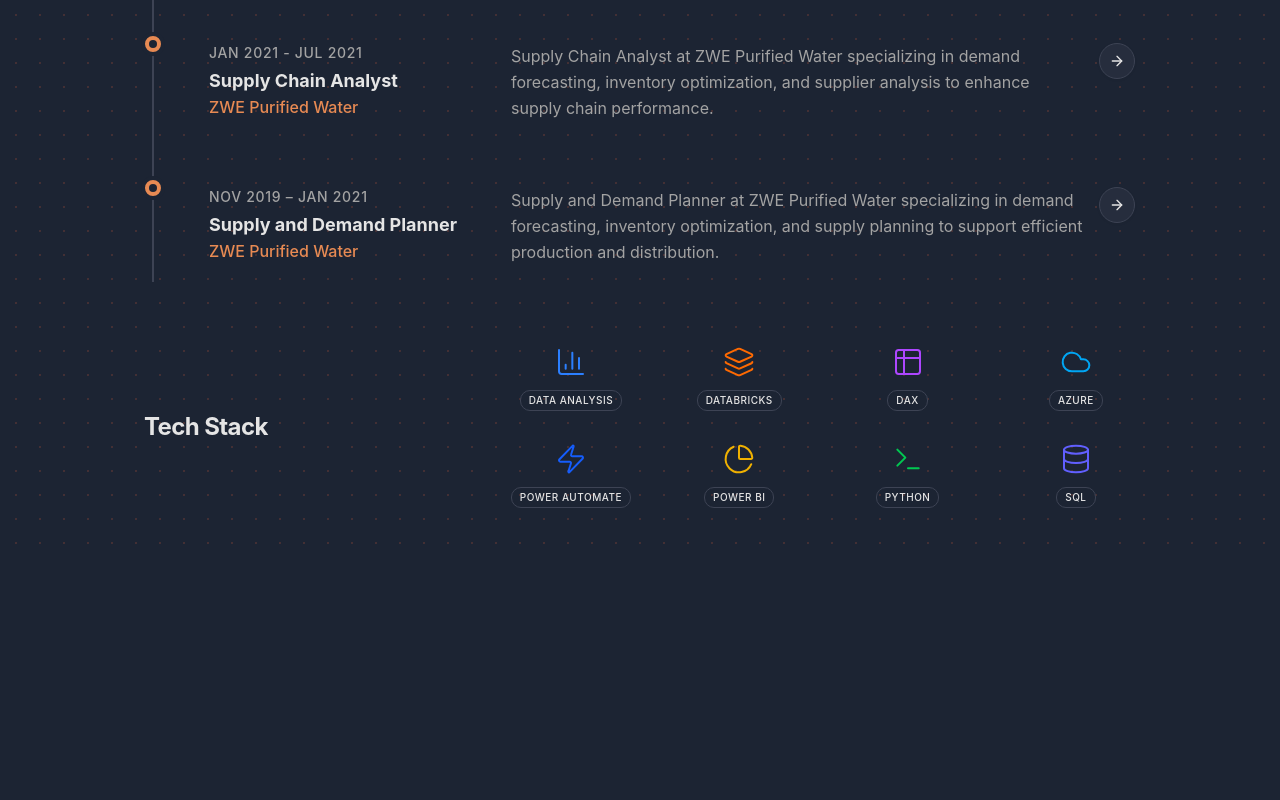
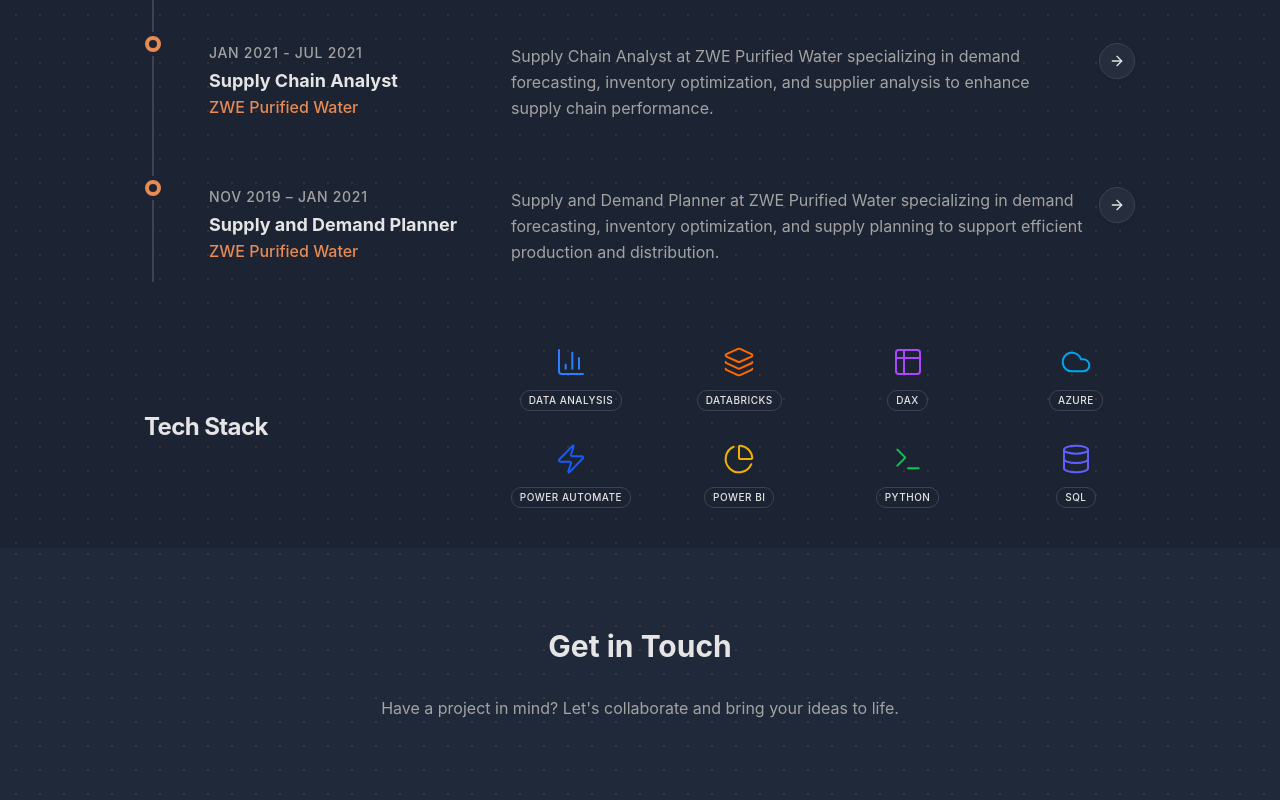
Before and after one commit to acm-stackdev/analysis_portfolio, a Next.js app: page / in a window 1280 px wide. Shown: the part 1886-2686 px from the top of the page. Before the commit the page ends 2434 px from the top, so only its background shows below. Built offline with nearby package versions, Linux system fonts and the light colour scheme.

Commit message:
feat: add contact section and improve navigation
- Add new ContactSection component with basic structure
- Include contact section in the main page layout
- Enhance navbar logo link to smoothly scroll to top when clicked

```diff
--- /dev/null
+++ b/app/components/contact-section.tsx
@@ -0,0 +1,13 @@
+export const ContactSection = () => {
+  return (
+    <section id="contact" className="py-20 custom-grid bg-background-thin">
+      <div className="container mx-auto px-4">
+        <h2 className="text-3xl font-bold text-center mb-8">Get in Touch</h2>
+        <p className="text-center text-muted-foreground max-w-2xl mx-auto">
+          Have a project in mind? Let's collaborate and bring your ideas to
+          life.
+        </p>
+      </div>
+    </section>
+  );
+};
--- a/app/components/navbar.tsx
+++ b/app/components/navbar.tsx
@@ -40,6 +40,15 @@ export const Navbar = () => {
     return () => observer.disconnect();
   }, [navItems]);
 
+  const scrollToTop = (e: React.MouseEvent) => {
+    e.preventDefault();
+    window.scrollTo({
+      top: 0,
+      behavior: "smooth",
+    });
+    setActiveSection("");
+  };
+
   const handleScroll = (
     e: React.MouseEvent<HTMLAnchorElement, MouseEvent>,
     href: string,
@@ -65,6 +74,7 @@ export const Navbar = () => {
             <Link
               className="text-2xl font-semibold hover:text-primary transition-colors duration-200"
               href="/"
+              onClick={scrollToTop}
             >
               JohnTin
             </Link>
--- a/app/page.tsx
+++ b/app/page.tsx
@@ -4,6 +4,7 @@ import { AboutSection } from "./components/about-section";
 import { Footer } from "./components/footer";
 import { CareerSection } from "./components/career-section";
 import { SideNav } from "./components/side-nav";
+import { ContactSection } from "./components/contact-section";
 
 export default function Home() {
   return (
@@ -14,6 +15,7 @@ export default function Home() {
         <HomeSection />
         <AboutSection />
         <CareerSection />
+        <ContactSection />
         <Footer />
       </main>
     </>
```
